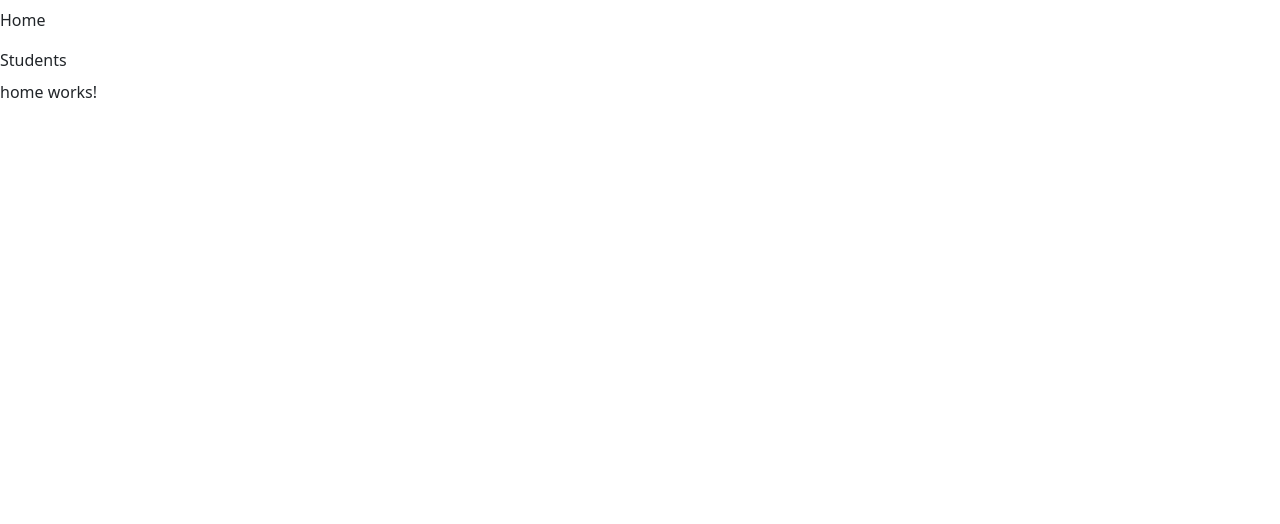
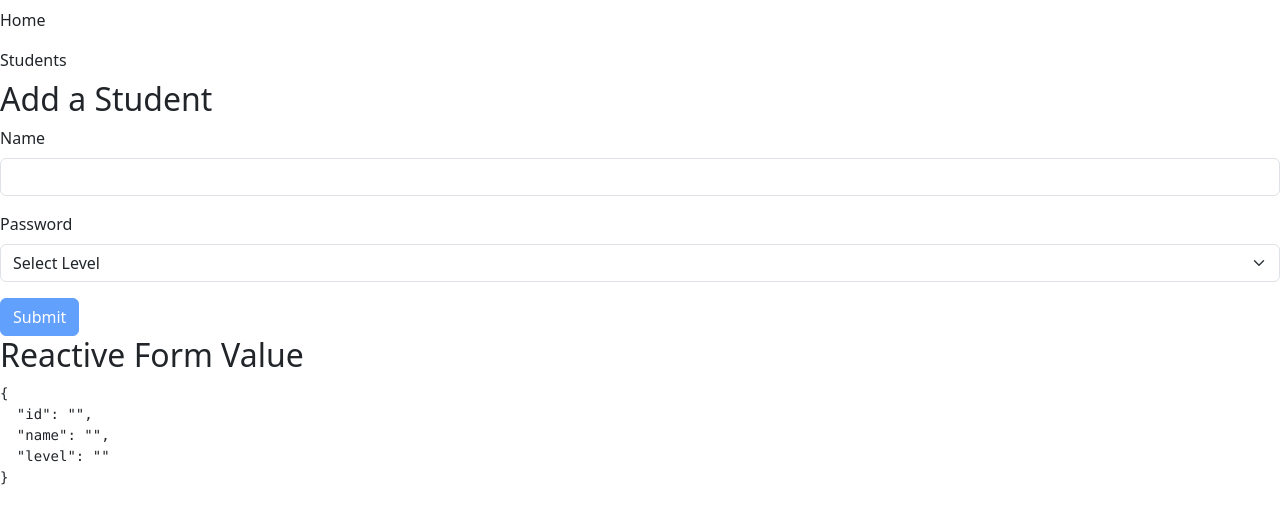
Before and after one commit to ShareghYusefi/school-application, an Angular app: page /home in a window 1280 px wide. Shown: the top 524 px of the page. Built offline with nearby package versions, Linux system fonts and the light colour scheme.

Commit message:
posting & updating students

```diff
--- a/src/app/components/home/home.component.html
+++ b/src/app/components/home/home.component.html
@@ -1 +1,2 @@
-<p>home works!</p>
+<h2>Add a Student</h2>
+<reactive-form></reactive-form>
--- a/src/app/components/reactive-form/reactive-form.component.html
+++ b/src/app/components/reactive-form/reactive-form.component.html
@@ -45,7 +45,8 @@
     class="btn btn-primary"
     [disabled]="reactiveForm.invalid"
   >
-    Submit
+    <!-- Update if there is an id -->
+    {{ reactiveForm.value.id ? "Update" : "Submit" }}
   </button>
 </form>
 
--- a/src/app/components/reactive-form/reactive-form.component.ts
+++ b/src/app/components/reactive-form/reactive-form.component.ts
@@ -22,6 +22,7 @@ export class ReactiveFormComponent implements OnInit {
     // Create a form group with two form controls: name and name
     this.reactiveForm = this.formBuilderInstance.group({
       // We can use Validators to specify validation rules for each form control
+      id: [''],
       name: ['', [Validators.required, Validators.minLength(5)]],
       level: ['', [Validators.required, Validators.minLength(5)]],
     });
@@ -39,12 +40,13 @@ export class ReactiveFormComponent implements OnInit {
           (student: Student) => {
             // update form with student data
             this.reactiveForm.patchValue({
+              id: student.id,
               name: student.name,
               level: student.level,
             });
           },
           (error) => {
-            console.log('Error deleting student:', error);
+            console.log(error);
           }
         );
       }
@@ -60,7 +62,42 @@ export class ReactiveFormComponent implements OnInit {
     return this.reactiveForm.get('level');
   }
 
+  // handle form submission
   onSubmit() {
     console.log(this.reactiveForm.value);
+
+    // if form is invalid, return
+    if (this.reactiveForm.invalid) {
+      return;
+    }
+
+    // check if we have an id in the URL
+    let id = this.route.snapshot.paramMap.get('id');
+    // if we have an id, we can use it to update the student data
+    if (id) {
+      // update student data using API
+      this.schoolService
+        .updateStudent(parseInt(id), this.reactiveForm.value)
+        .subscribe(
+          (student: Student) => {
+            console.log('Student updated:', student);
+          },
+          (error) => {
+            console.log(error);
+          }
+        );
+    } else {
+      // create new student using API
+      this.schoolService.addStudent(this.reactiveForm.value).subscribe(
+        (student: Student) => {
+          console.log('Student updated:', student);
+          // reset form
+          this.reactiveForm.reset();
+        },
+        (error) => {
+          console.log(error);
+        }
+      );
+    }
   }
 }
--- a/src/app/school.service.ts
+++ b/src/app/school.service.ts
@@ -19,10 +19,26 @@ export class SchoolService {
     return this.httpClientInstance.get<Student[]>(this.schoolUrl + '/students');
   }
 
-  // delete student by id
+  // get student by id
   getStudent(id: number): Observable<Student> {
     return this.httpClientInstance.get<Student>(
       this.schoolUrl + '/students/' + id
+    );
+  }
+
+  // add student
+  addStudent(student: Student): Observable<Student> {
+    return this.httpClientInstance.post<Student>(
+      this.schoolUrl + '/students',
+      student
+    );
+  }
+
+  // update student data
+  updateStudent(id: number, updatedStudent: Student): Observable<Student> {
+    return this.httpClientInstance.patch<Student>(
+      this.schoolUrl + '/students/' + id,
+      updatedStudent
     );
   }
 
```
